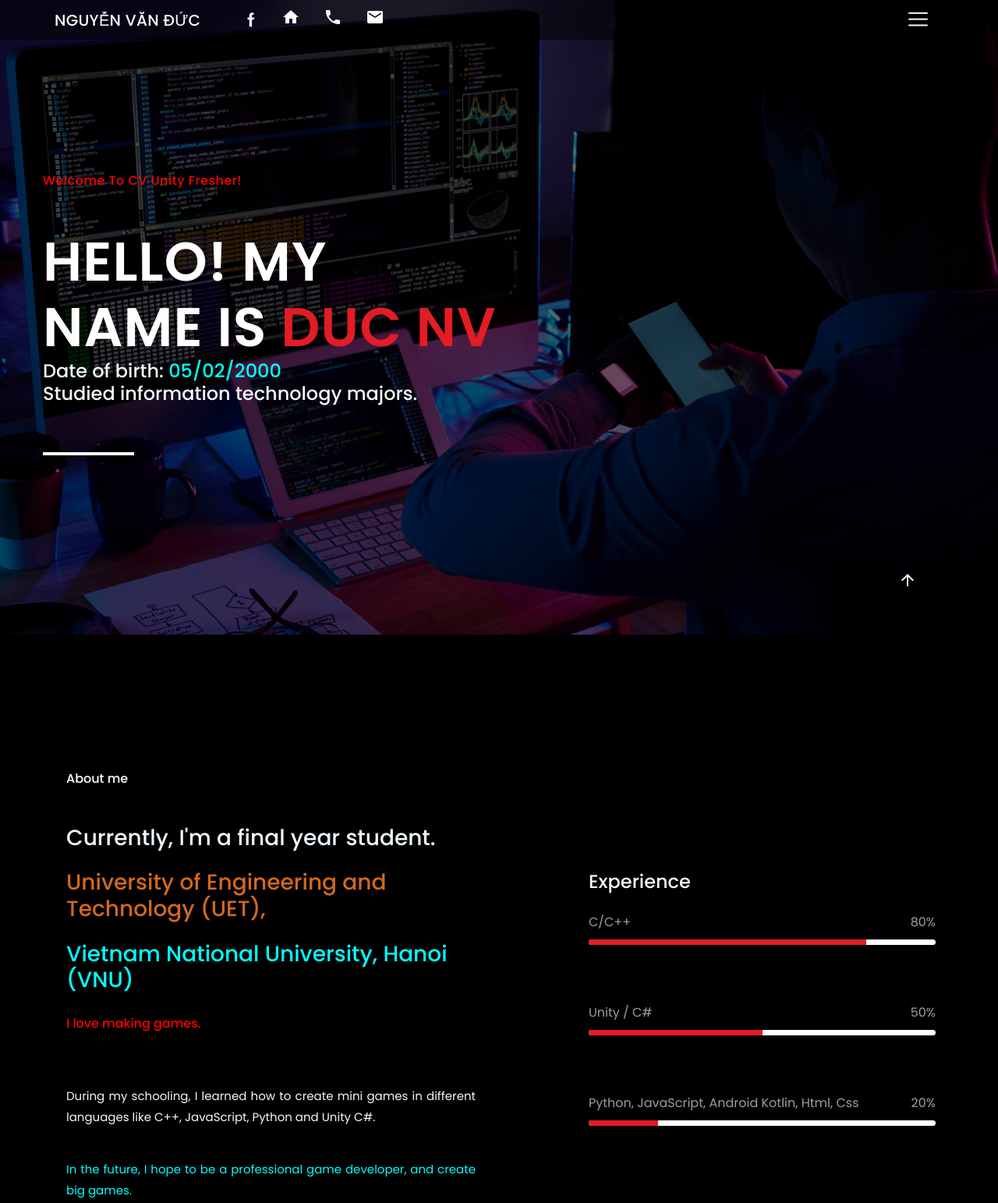
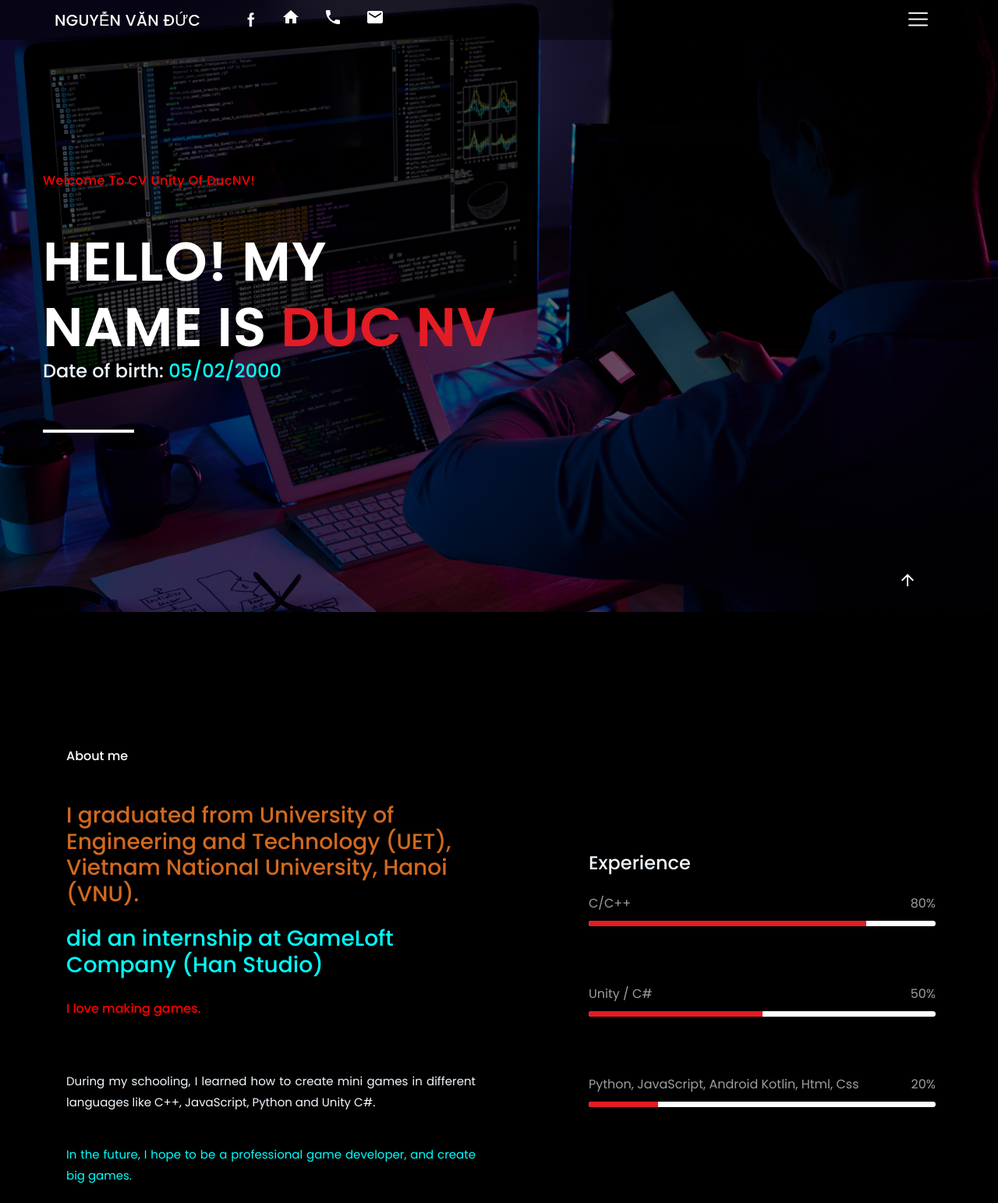
Before and after one commit to GrayWolf52/CV, a plain HTML site: page index.html in a window 1280 px wide. Shown: the top 1543 px of the page at 78% size. Drawn offline with Linux system fonts and the light colour scheme; a web font is replaced by a local one.

Commit message:
Update index.html

```diff
--- a/index.html
+++ b/index.html
@@ -62,12 +62,12 @@
                         <h6>Introduce</h6>
                     </div>
                     <div class="welcome-box">
-                        <h3 style="color: red;">Welcome to CV Unity Fresher!</h3>
+                        <h3 style="color: red;">Welcome to CV Unity of DucNV!</h3>
                     </div>
                     <div class="name-box">
                         <h1>Hello! my name is <span>Duc NV</span></h1>
                         <h4 style="color: aliceblue;">Date of birth: <span style="color:aqua;">05/02/2000</span></h4>
-                        <h4 style="color: aliceblue;">Studied information technology majors.</h4>
+
 
                     </div>
                     <div class="line"></div>
@@ -89,11 +89,16 @@
                         <div class="content">
                             <div class="title">
                                 <h4>About me</h4>
-                                <h3 style="color: aliceblue;">Currently, I'm a final year student.</h3>
+                                <h3><a href="https://uet.vnu.edu.vn/" style="color: chocolate;">I graduated from
+                                        University of Engineering and Technology
+                                        (UET), Vietnam National University, Hanoi (VNU).</a> </h3>
                                 <br />
-                                <h3 style="color: chocolate;">University of Engineering and Technology (UET),</h3>
-                                <br />
-                                <h3 style="color: cyan;">Vietnam National University, Hanoi (VNU)</h3>
+
+                                <h3><a href="https://www.gameloft.com/gameloft-studios/hanoi" style="color: cyan;">did
+                                        an internship at
+                                        GameLoft Company (Han
+                                        Studio)</a>
+                                </h3>
                                 <br />
                                 <h4 style="color: red;">I love making games.</h4>
                                 <p style="color: aliceblue;">During my schooling, I learned how to create mini games in
```
